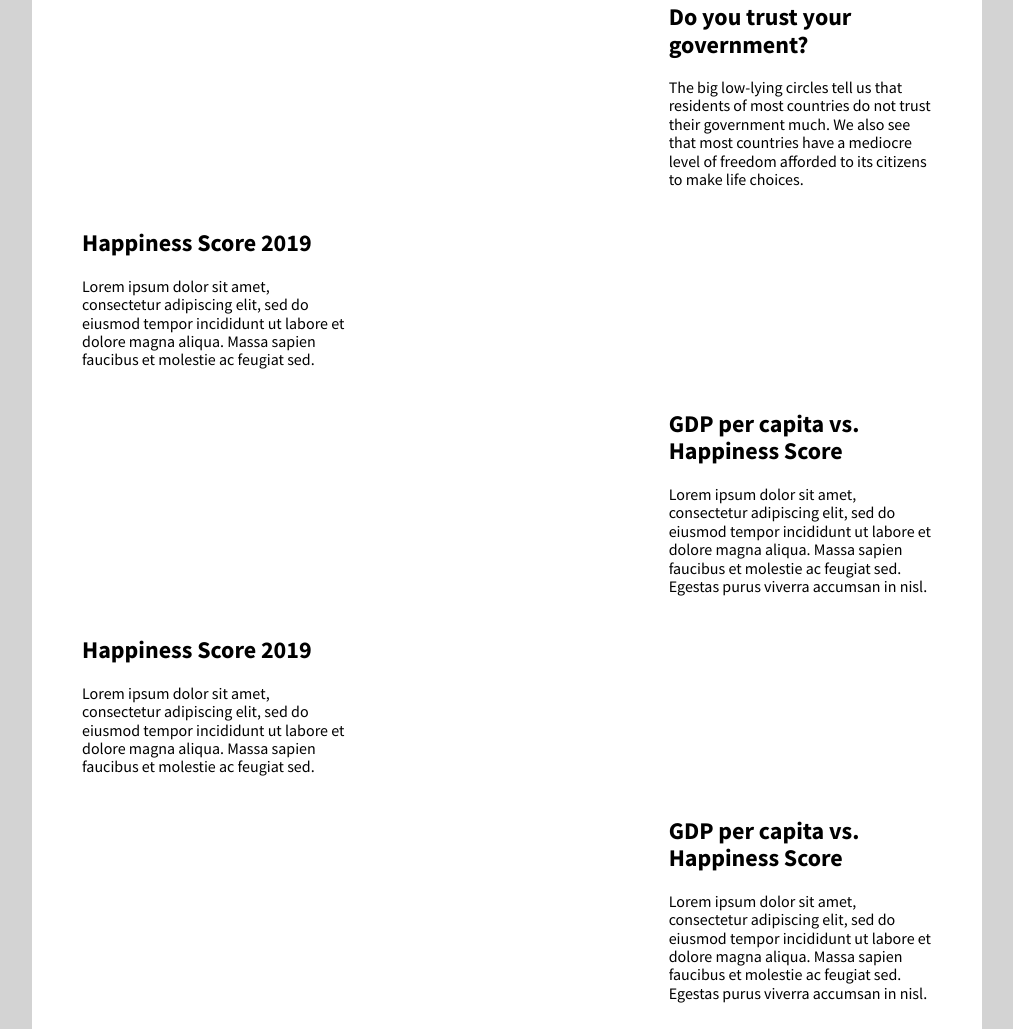
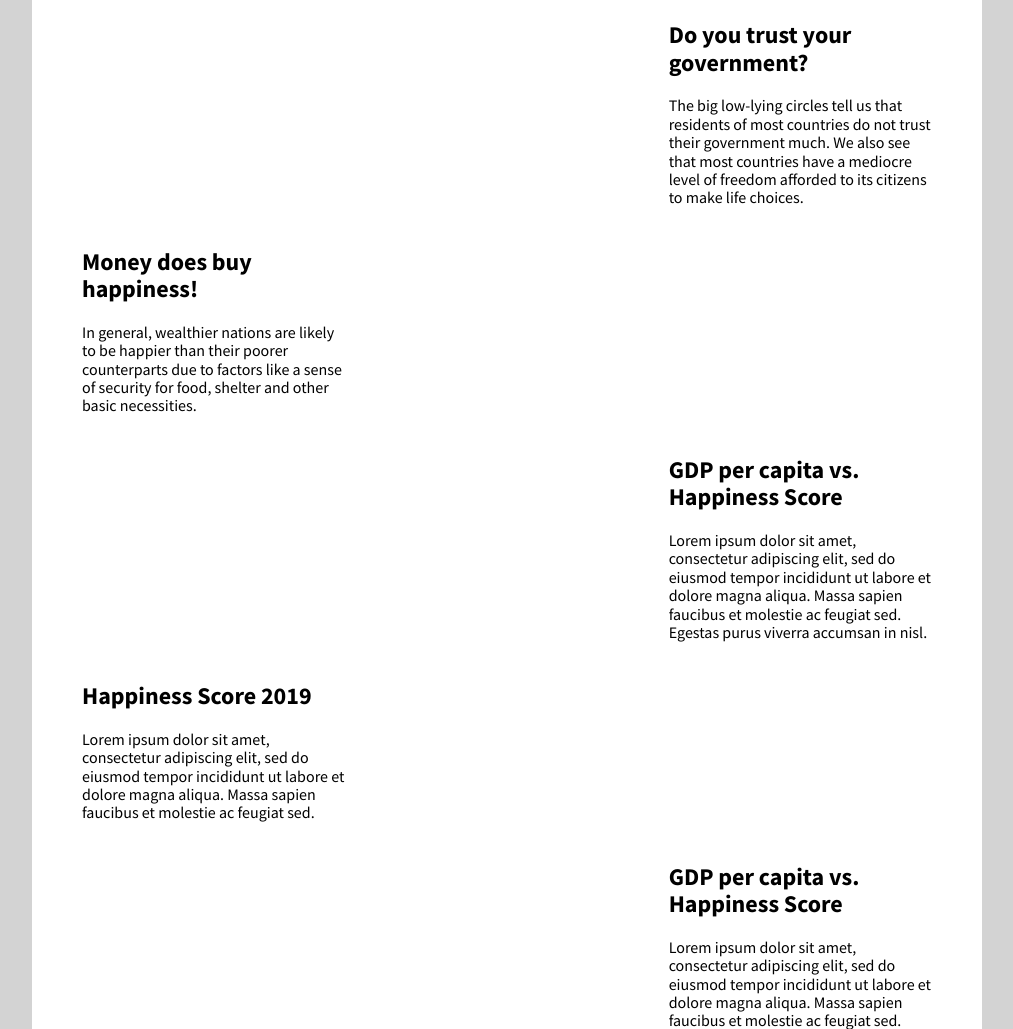
Before and after one commit to IshanNandal/FIT3179, a plain HTML site: page index.html in a window 1280 px wide. Shown: the part 839-1868 px from the top of the page, without its empty margins (133-1146 px from the left). Drawn offline with nearby package versions, Linux system fonts and the light colour scheme; a script that the page names is missing.

Commit message:
Update index.html

```diff
--- a/index.html
+++ b/index.html
@@ -73,7 +73,7 @@
 
             <h2>Happiness Score 2019</h2>
             <p> Oceania, Europe and North America are among the happiest continents. South America and Asia follow the lead and are moderately happy. Africa lags behind on its
-                happiness levels. <br>
+                happiness levels. <br><br>
                 This hints towards some possible relation between the level of development and happiness levels. Some interesting factors that could possibly affect happiness
                 levels might have to do with the wealth, social support, and government trust of a nation. Let's explore these trends further with the interactive visualization
                 below!
@@ -131,8 +131,9 @@
     <div class="pure-g">
         <div class="pure-u-1-3">
           <div class="description description-left">
-            <h2>Happiness Score 2019</h2>
-            <p>Lorem ipsum dolor sit amet, consectetur adipiscing elit, sed do eiusmod tempor incididunt ut labore et dolore magna aliqua. Massa sapien faucibus et molestie ac feugiat sed. </p>
+            <h2> Money does buy happiness! </h2>
+            <p> In general, wealthier nations are likely to be happier than their poorer counterparts due to factors like a sense of security for food, shelter and other basic
+                necessities. </p>
           </div>
         </div>
         <div class="pure-u-2-3">
```
